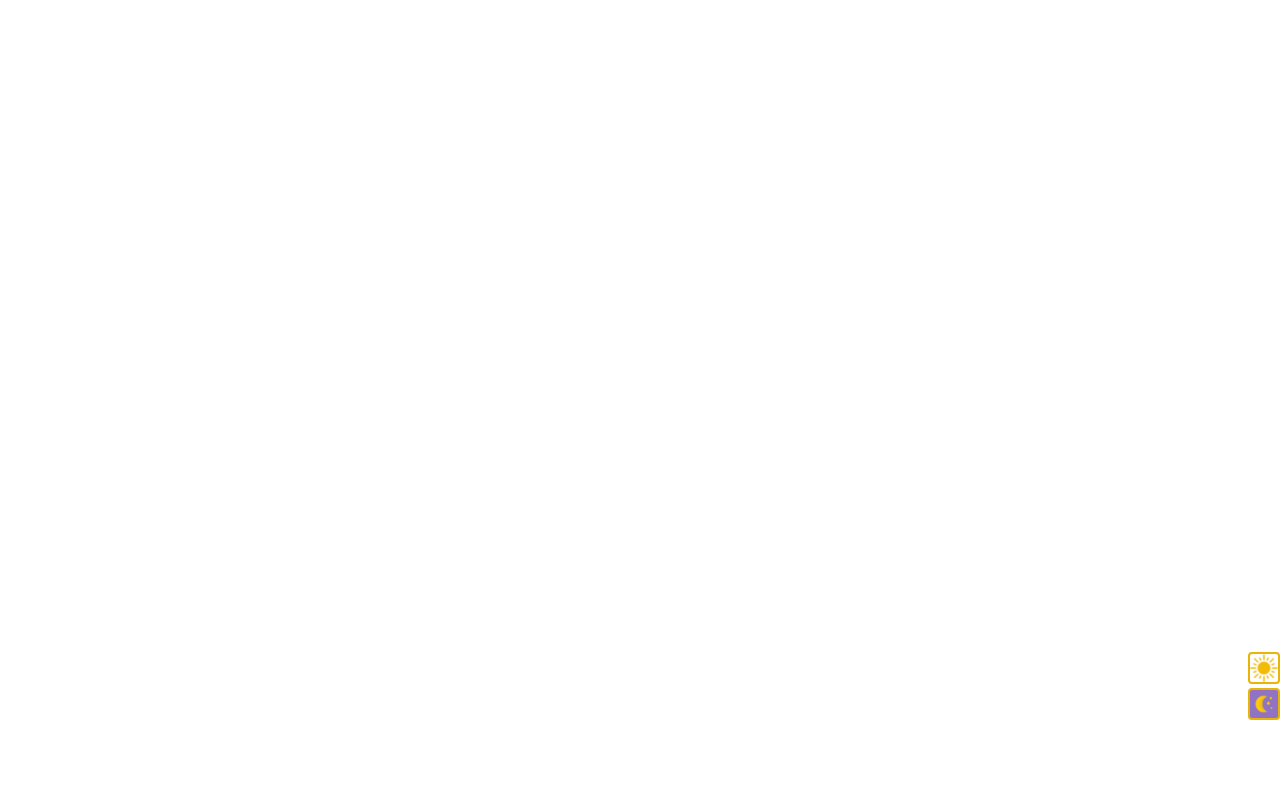
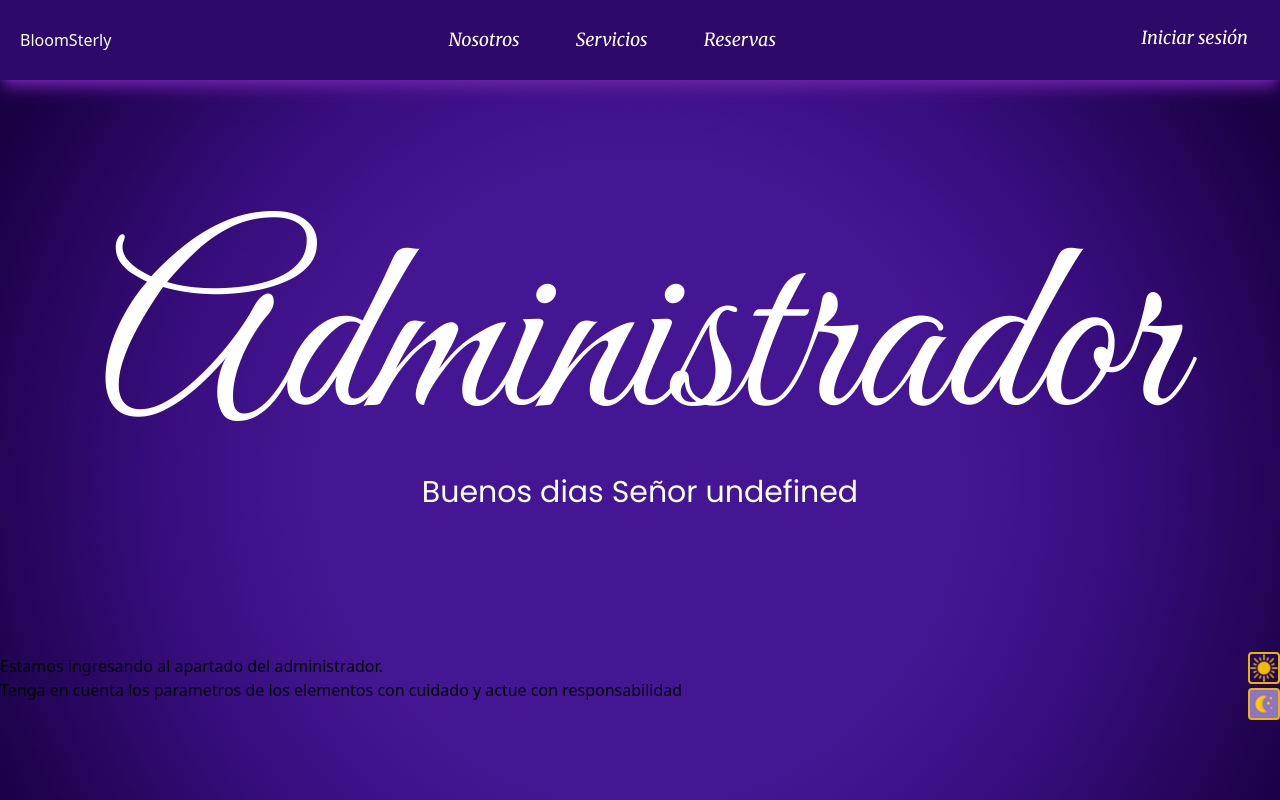
Before and after one commit to albust2005/bloomsterly, a React (Vite) app in the folder Client/: page /Administrador in a window 1280 px wide. Before the commit this address had no page. Shown: the top 800 px of the page. Built offline with nearby package versions, Linux system fonts and the light colour scheme.

Commit message:
Creación del componente administrador

```diff
--- a/Client/src/App.jsx
+++ b/Client/src/App.jsx
@@ -9,6 +9,7 @@ import { Login } from './components/Login'
 import { Servicios } from './components/Servicios'
 import { Pedidos } from './components/Pedidos'
 import { ServicioEspecifico } from './components/EmpresasServicio'
+import { Administrador } from './components/administrador'
 
 
 
@@ -20,6 +21,7 @@ function App() {
       <Routes>
         <Route path='/' element={<LandingPage/>}></Route>
         <Route path='/login' element={<Login/>}></Route>
+        <Route path='/Administrador' element={<Administrador/>}></Route>
 
         <Route path='/servicios' element={<Servicios/>}></Route>
         <Route path='/servicio/:name' element={<ServicioEspecifico/>}>
--- /dev/null
+++ b/Client/src/components/administrador.jsx
@@ -0,0 +1,23 @@
+import { Layaout } from "./templates/Layaout"
+
+import { FirtsTitle } from "./titles/FirtsTitle"
+
+export function Administrador({ user }) {
+    return(
+        <Layaout>
+            {/*Titulo administrador*/}
+            <FirtsTitle
+                title="Administrador"
+                descripcion={`Buenos dias Señor ${user}`}
+            />
+            <section>
+                <div>
+                    <p>
+                        Estamos ingresando al apartado del administrador. <br/>
+                        Tenga en cuenta los parametros de los elementos con cuidado y actue con responsabilidad
+                    </p>
+                </div>
+            </section>
+        </Layaout>
+    )
+}
```
Also changed, not shown: 1 other file (tests, documents, lock files or other folders).
